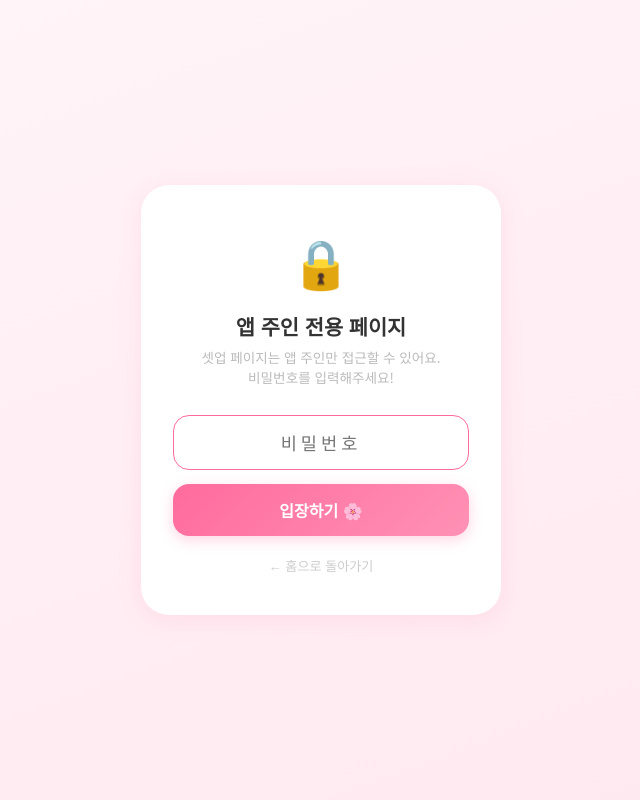
After one commit to HaJuhyeong/narramyeon, a Flask app: page /setup/login in a window 1280 px wide. The commit adds this page. Shown: the whole page, without its empty margins (319-959 px from the left). Run offline with Flask 2, Linux system fonts and the light colour scheme.

Commit message:
feat: 셋업 페이지 비밀번호 잠금 추가
Co-Authored-By: Claude Sonnet 4.6 <noreply@anthropic.com>

```diff
--- a/main.py
+++ b/main.py
@@ -3,7 +3,7 @@
 #  Flask로 만든 AI 기반 관계/답변 예측 웹앱
 # ─────────────────────────────────────────────────────────
 
-from flask import Flask, render_template, request, jsonify, redirect, url_for
+from flask import Flask, render_template, request, jsonify, redirect, url_for, session
 import json
 import os
 import anthropic
@@ -13,6 +13,8 @@ from dotenv import load_dotenv
 load_dotenv()
 
 app = Flask(__name__)
+# 세션 암호화에 사용하는 키 (반드시 설정해야 session이 동작함)
+app.secret_key = os.getenv('SECRET_KEY', 'fallback-dev-key')
 
 @app.template_filter('iramyeon')
 def iramyeon_filter(name):
@@ -91,9 +93,32 @@ def index():
                            profile_photo=profile_photo)
 
 
+@app.route('/setup/login', methods=['GET', 'POST'])
+def setup_login():
+    """셋업 로그인 페이지 - 비밀번호 확인 후 셋업 페이지 접근 허용"""
+    if request.method == 'POST':
+        pw = request.form.get('password', '')
+        if pw == os.getenv('SETUP_PASSWORD', '1234'):
+            session['setup_auth'] = True  # 세션에 인증 완료 표시
+            return redirect(url_for('setup'))
+        return render_template('setup_login.html', error='비밀번호가 틀렸어요 🔒')
+    return render_template('setup_login.html', error=None)
+
+
+@app.route('/setup/logout')
+def setup_logout():
+    """셋업 로그아웃 - 세션 삭제 후 홈으로 이동"""
+    session.pop('setup_auth', None)
+    return redirect(url_for('index'))
+
+
 @app.route('/setup', methods=['GET', 'POST'])
 def setup():
     """셋업 페이지 - 앱 주인이 자신의 정보를 입력하고 저장하는 페이지"""
+    # 세션에 인증 정보가 없으면 로그인 페이지로 이동
+    if not session.get('setup_auth'):
+        return redirect(url_for('setup_login'))
+
     if request.method == 'POST':
         existing = load_profile()
         profile = {
--- a/templates/setup.html
+++ b/templates/setup.html
@@ -210,9 +210,10 @@
 </head>
 <body>
 
-  <!-- 뒤로 가기 -->
-  <div class="topbar">
+  <!-- 상단 바: 홈 + 로그아웃 -->
+  <div class="topbar" style="justify-content: space-between;">
     <a href="/" class="back-btn">← 홈으로</a>
+    <a href="/setup/logout" style="text-decoration:none; font-size:0.82rem; color:#ccc;">로그아웃</a>
   </div>
 
   <!-- 타이틀 -->
--- /dev/null
+++ b/templates/setup_login.html
@@ -0,0 +1,143 @@
+<!DOCTYPE html>
+<html lang="ko">
+<head>
+  <meta charset="UTF-8" />
+  <meta name="viewport" content="width=device-width, initial-scale=1.0" />
+  <title>셋업 잠금 - 나라면? 🌸</title>
+  <link href="https://fonts.googleapis.com/css2?family=Noto+Sans+KR:wght@400;500;700&display=swap" rel="stylesheet" />
+  <style>
+    * { margin: 0; padding: 0; box-sizing: border-box; }
+    body {
+      font-family: 'Noto Sans KR', sans-serif;
+      background: linear-gradient(160deg, #fff5f8 0%, #ffe8f0 100%);
+      min-height: 100vh;
+      display: flex;
+      flex-direction: column;
+      align-items: center;
+      justify-content: center;
+      padding: 24px;
+    }
+
+    .card {
+      background: white;
+      border-radius: 28px;
+      padding: 40px 32px;
+      box-shadow: 0 4px 24px rgba(255, 107, 157, 0.13);
+      width: 100%;
+      max-width: 360px;
+      text-align: center;
+    }
+
+    .lock-icon { font-size: 3rem; margin-bottom: 16px; }
+
+    h1 {
+      font-size: 1.3rem;
+      color: #333;
+      font-weight: 700;
+      margin-bottom: 6px;
+    }
+    .subtitle {
+      font-size: 0.85rem;
+      color: #bbb;
+      margin-bottom: 28px;
+      line-height: 1.5;
+    }
+
+    /* 비밀번호 입력창 */
+    .pw-input {
+      width: 100%;
+      padding: 14px 18px;
+      border: 1.5px solid #ffd6e4;
+      border-radius: 16px;
+      font-size: 1.1rem;
+      font-family: 'Noto Sans KR', sans-serif;
+      color: #333;
+      text-align: center;
+      letter-spacing: 4px;
+      outline: none;
+      transition: border-color 0.2s;
+      margin-bottom: 14px;
+    }
+    .pw-input:focus { border-color: #ff6b9d; }
+    .pw-input.error-shake {
+      border-color: #ff4d4d;
+      animation: shake 0.3s ease;
+    }
+    @keyframes shake {
+      0%, 100% { transform: translateX(0); }
+      25%       { transform: translateX(-6px); }
+      75%       { transform: translateX(6px); }
+    }
+
+    /* 에러 메시지 */
+    .error-msg {
+      background: #fff3f3;
+      border: 1px solid #ffb3b3;
+      border-radius: 12px;
+      padding: 10px 16px;
+      font-size: 0.85rem;
+      color: #cc4444;
+      margin-bottom: 14px;
+    }
+
+    /* 확인 버튼 */
+    .submit-btn {
+      width: 100%;
+      padding: 14px;
+      background: linear-gradient(135deg, #ff6b9d, #ff91b5);
+      color: white;
+      font-size: 1rem;
+      font-weight: 700;
+      font-family: 'Noto Sans KR', sans-serif;
+      border: none;
+      border-radius: 16px;
+      cursor: pointer;
+      transition: transform 0.15s, box-shadow 0.15s;
+      box-shadow: 0 4px 14px rgba(255, 107, 157, 0.28);
+    }
+    .submit-btn:hover {
+      transform: translateY(-2px);
+      box-shadow: 0 7px 20px rgba(255, 107, 157, 0.38);
+    }
+
+    /* 홈으로 링크 */
+    .home-link {
+      display: block;
+      margin-top: 20px;
+      font-size: 0.82rem;
+      color: #ccc;
+      text-decoration: none;
+    }
+    .home-link:hover { color: #ff6b9d; }
+  </style>
+</head>
+<body>
+
+  <div class="card">
+    <div class="lock-icon">🔒</div>
+    <h1>앱 주인 전용 페이지</h1>
+    <p class="subtitle">셋업 페이지는 앱 주인만 접근할 수 있어요.<br>비밀번호를 입력해주세요!</p>
+
+    <form method="POST" action="/setup/login">
+
+      <!-- 에러 메시지 (비밀번호 틀렸을 때) -->
+      {% if error %}
+      <div class="error-msg">{{ error }}</div>
+      {% endif %}
+
+      <input
+        type="password"
+        name="password"
+        class="pw-input {% if error %}error-shake{% endif %}"
+        placeholder="비밀번호"
+        autofocus
+      />
+
+      <button type="submit" class="submit-btn">입장하기 🌸</button>
+    </form>
+
+    <a href="/" class="home-link">← 홈으로 돌아가기</a>
+  </div>
+
+</body>
+</html>
```
